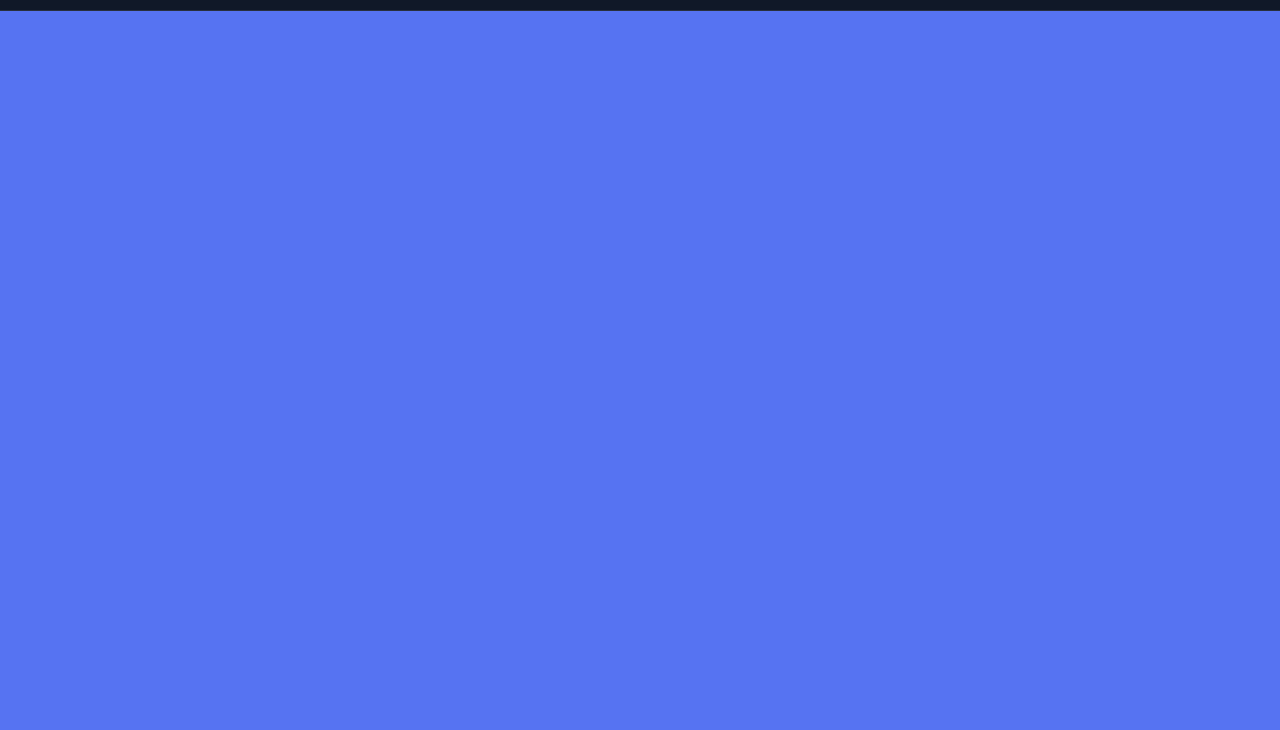
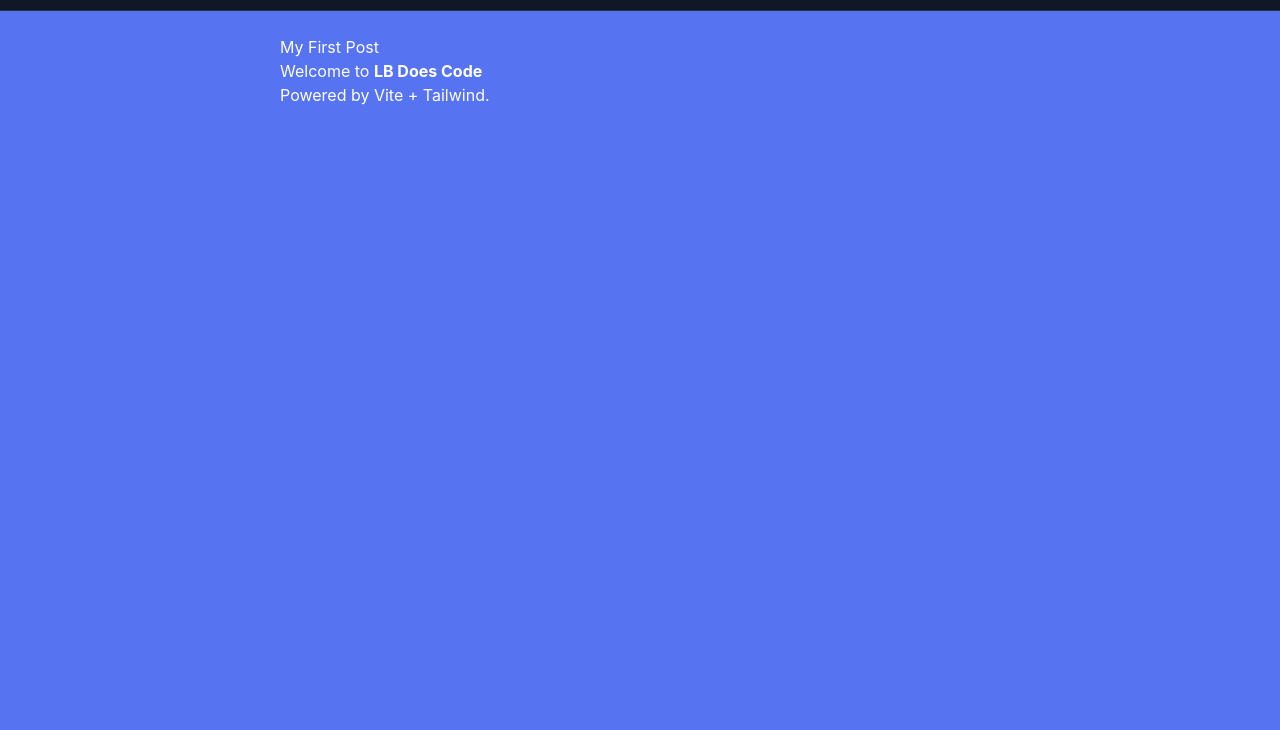
Before and after one commit to brian054/BlogLB, a website built with Vite: page index.html in a window 1280 px wide. Shown: the part 70-800 px from the top of the page. Built offline with nearby package versions, Linux system fonts and the light colour scheme.

Commit message:
host md file on screen

```diff
--- a/index.html
+++ b/index.html
@@ -10,7 +10,6 @@
     <nav class="bg-gray-900 border-b border-white/10">
       <div class="mx-auto max-w-5xl px-6">
         <div class="flex h-20 items-center justify-between">
-
           <!-- LEFT: Logo -->
           <a href="/" class="text-white font-bold text-2xl tracking-tight">
             LB Does Code
@@ -36,6 +35,8 @@
       </div>
     </nav>
 
+    <main id="content" class="mx-auto max-w-3xl p-6 text-white"></main>
+
     <div id="app"></div>
     <script type="module" src="/src/main.ts"></script>
   </body>
--- a/package.json
+++ b/package.json
@@ -13,5 +13,8 @@
     "tailwindcss": "^4.2.0",
     "typescript": "~5.9.3",
     "vite": "^7.3.1"
+  },
+  "dependencies": {
+    "marked": "^17.0.3"
   }
 }
--- a/src/blogPosts/test.md
+++ b/src/blogPosts/test.md
@@ -1 +1,5 @@
-We need to remove one of these node_modules im not sure which one...TODO ASAP
+# My First Post
+
+Welcome to **LB Does Code**
+
+Powered by Vite + Tailwind.
--- /dev/null
+++ b/src/blogPosts/test2.md
@@ -0,0 +1 @@
+test 2
--- a/src/main.ts
+++ b/src/main.ts
@@ -1,3 +1,29 @@
 import "./style.css";
+import { marked } from "marked";
 
-console.log("JS loaded");
+// strongly type the loaders so TS knows they return string
+const posts = import.meta.glob("./blogPosts/*.md", {
+  query: "?raw",
+  import: "default",
+}) as Record<string, () => Promise<string>>;
+
+async function loadFirstPost() {
+  const contentEl = document.getElementById("content");
+  if (!contentEl) return;
+
+  const paths = Object.keys(posts);
+  if (paths.length === 0) {
+    contentEl.innerHTML = "<p>No posts found.</p>";
+    return;
+  }
+
+  const firstPath = paths[0]!;
+  const mdText = await posts[firstPath]();
+
+  // marked.parse can be sync OR async depending on config, so await it
+  const html = await marked.parse(mdText);
+
+  contentEl.innerHTML = html;
+}
+
+loadFirstPost();
```
Also changed, not shown: 1 other file.
